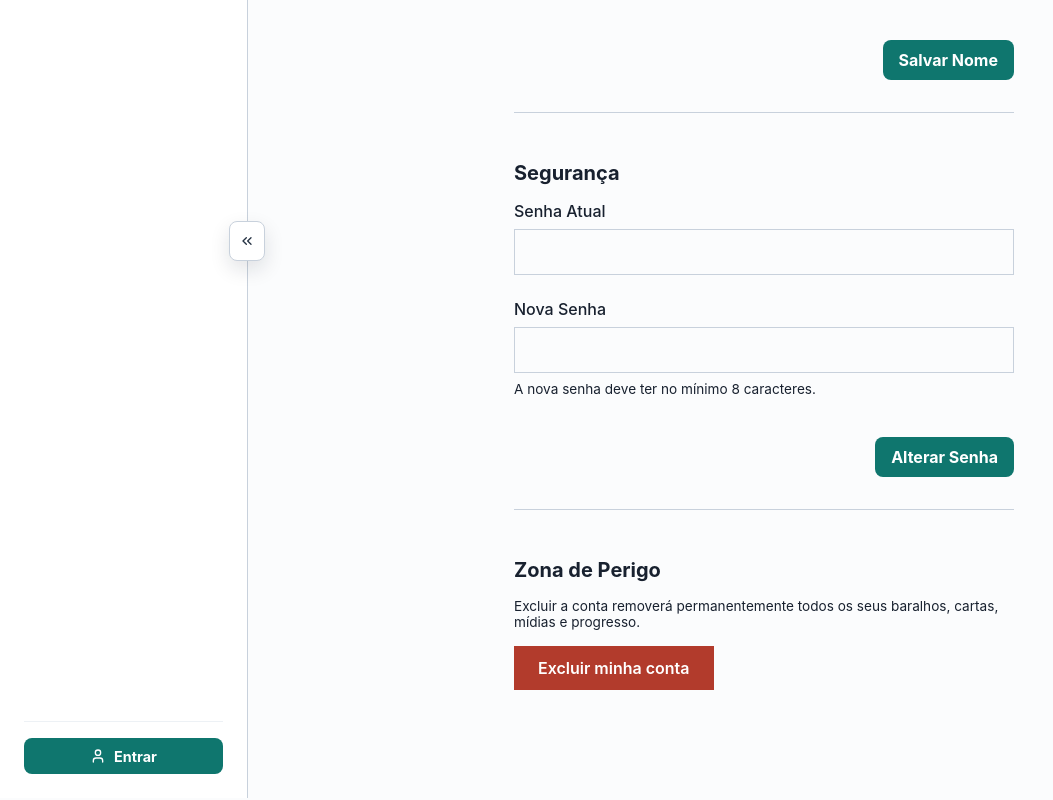
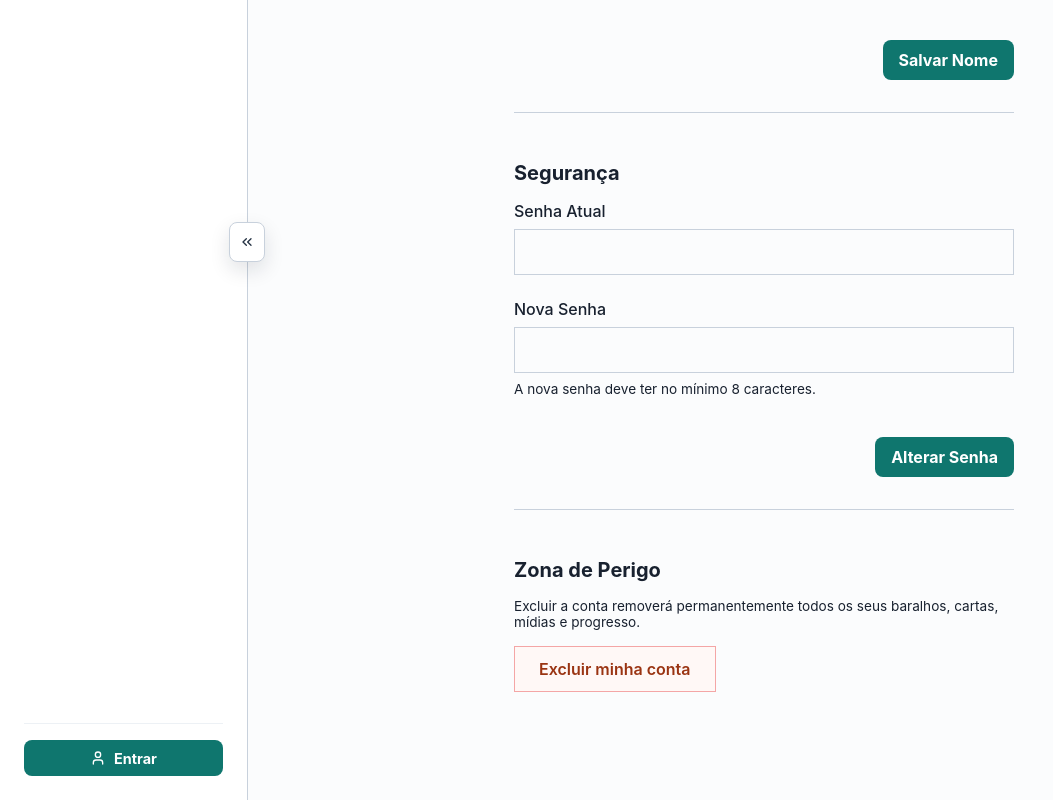
Before and after one commit to len-onN/LearningFrame, a Vue app in the folder frontend/: page /perfil in a window 1280 px wide. Shown: the part 316-1116 px from the top of the page, without its empty margins (0-1053 px from the left). Built offline with nearby package versions, Linux system fonts and the light colour scheme; no server answers; sample sign-in values are in the browser's storage.

Commit message:
style: refina botoes de perigo e atualiza diario de bordo

```diff
--- a/frontend/src/features/profile/AccountDeleteModal.vue
+++ b/frontend/src/features/profile/AccountDeleteModal.vue
@@ -169,13 +169,18 @@ async function confirmDeletion() {
 }
 
 .danger-button {
-  background-color: var(--color-danger);
-  color: white;
+  background-color: var(--color-danger-surface);
+  color: var(--color-danger-strong);
   padding: 0.5rem 1rem;
-  border: none;
+  border: 1px solid var(--color-danger-border-soft);
   border-radius: var(--radius-md);
   font-weight: 600;
   cursor: pointer;
+  transition: background-color 0.2s, border-color 0.2s;
+}
+.danger-button:hover:not(:disabled) {
+  background-color: var(--color-danger-focus);
+  border-color: var(--color-danger-border);
 }
 .danger-button:disabled {
   opacity: 0.5;
--- a/frontend/src/routes/ProfileRoute.vue
+++ b/frontend/src/routes/ProfileRoute.vue
@@ -227,15 +227,17 @@ async function handleAccountDeleted() {
 }
 
 .danger-button {
-  background-color: var(--color-danger);
-  color: white;
+  background-color: var(--color-danger-surface);
+  color: var(--color-danger-strong);
   padding: 0.75rem 1.5rem;
-  border: none;
+  border: 1px solid var(--color-danger-border-soft);
   border-radius: var(--radius-md);
   font-weight: 600;
   cursor: pointer;
+  transition: background-color 0.2s, border-color 0.2s;
 }
 .danger-button:hover {
-  background-color: var(--color-danger-hover);
+  background-color: var(--color-danger-focus);
+  border-color: var(--color-danger-border);
 }
 </style>
```
Also changed, not shown: 1 other file (tests, documents, lock files or other folders).
